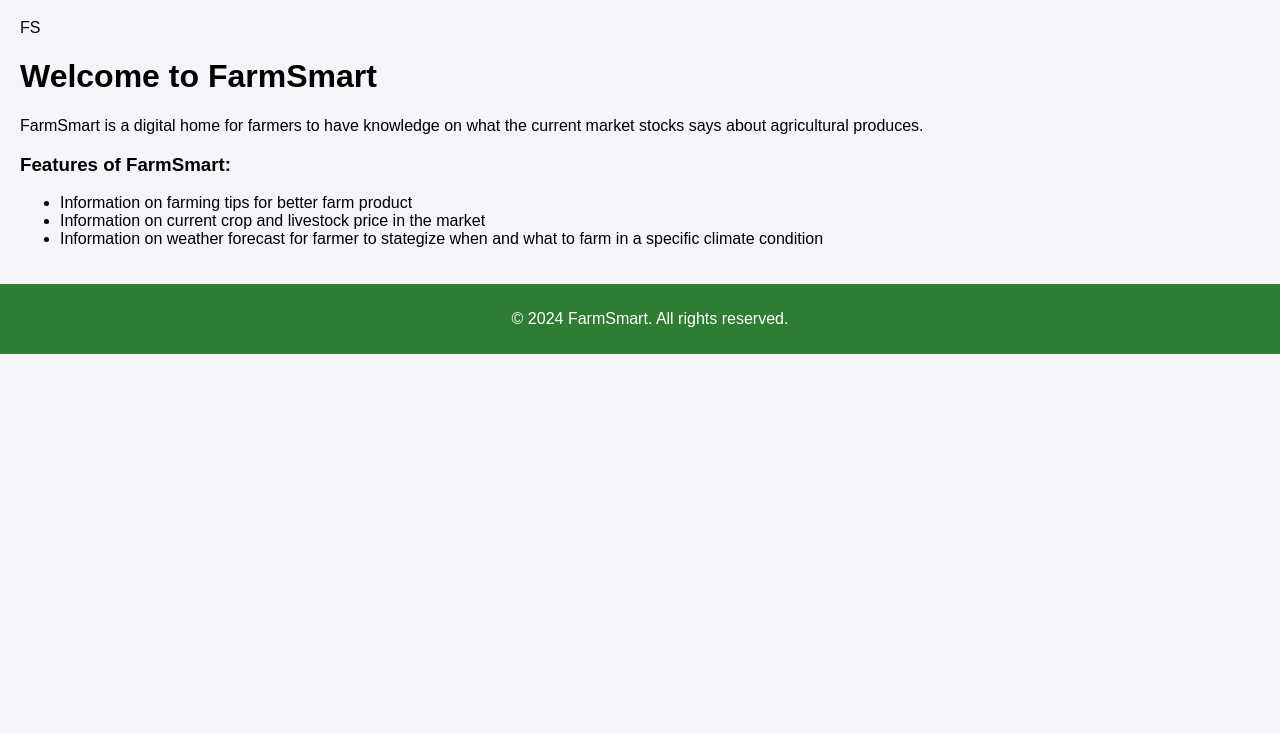
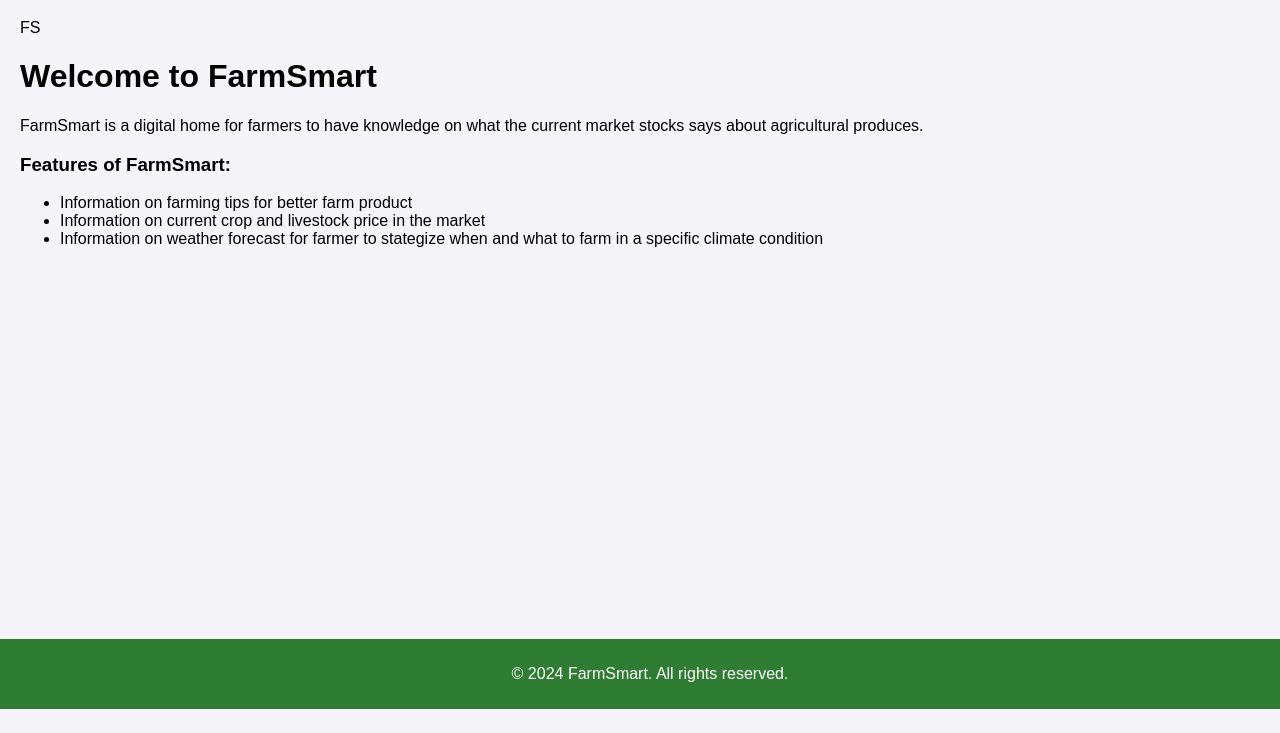
Before and after one commit to MSHERIFF2/FarmSmart, a Flask app: page / in a window 1280 px wide. Shown: the part 67-800 px from the top of the page. Run offline with Flask 3, Linux system fonts and the light colour scheme.

Commit message:
Update styles.css

```diff
--- a/app/static/styles.css
+++ b/app/static/styles.css
@@ -38,6 +38,7 @@ nav a:hover {
 main {
     padding: 20px;
     color: black; /* Black font for main content */
+    height: 600px;
 }
 
 /* Buttons */
```
